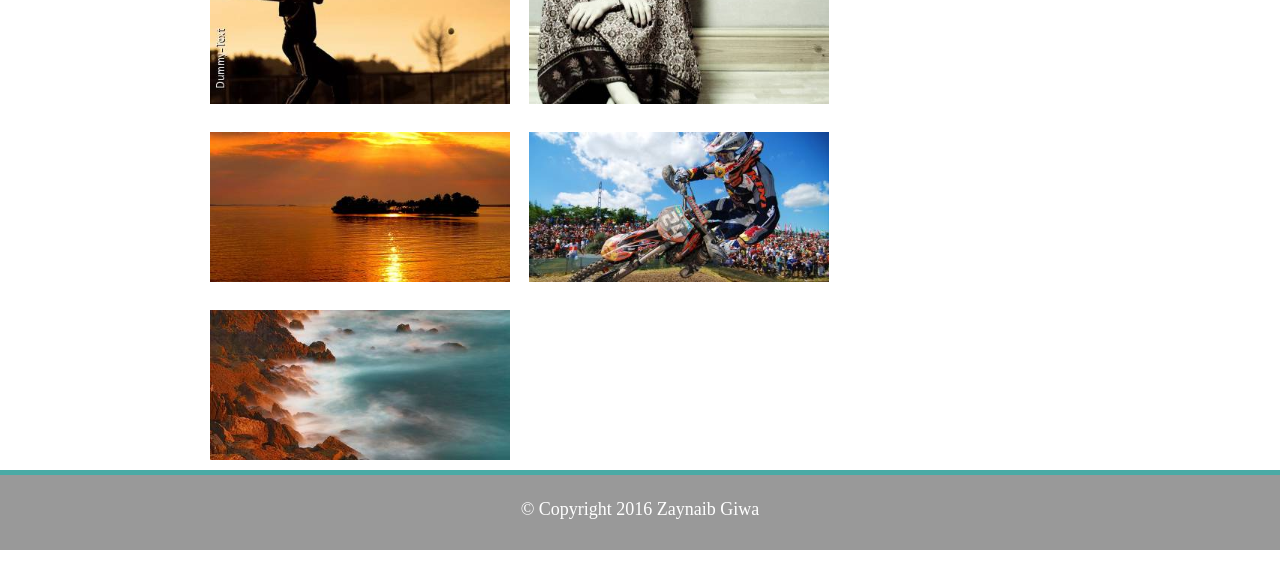
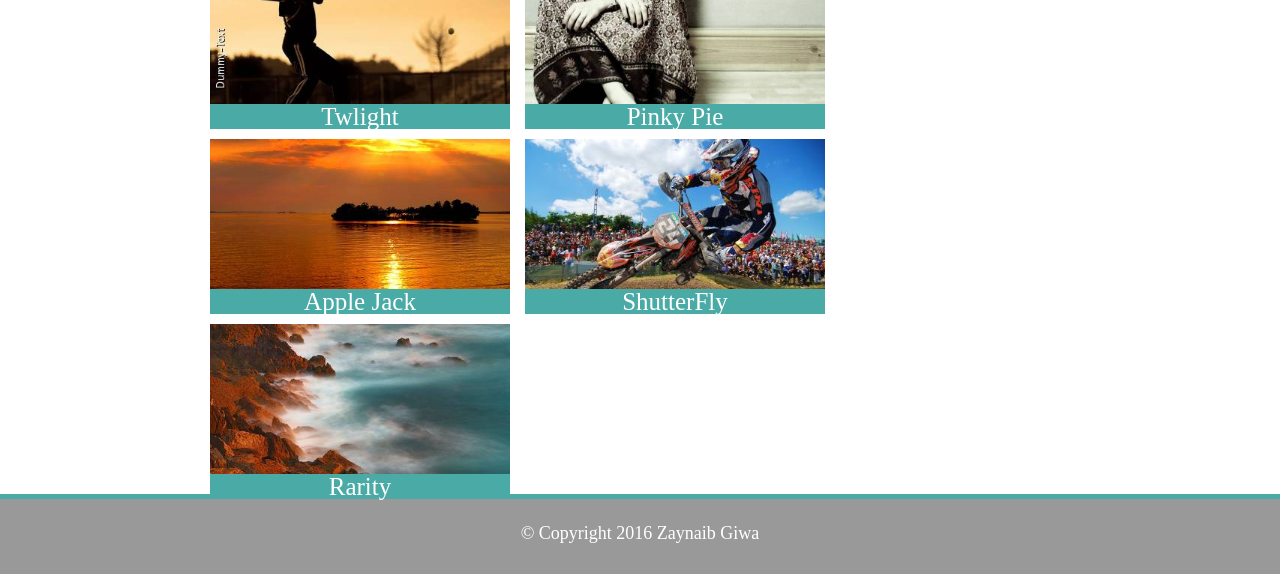
Before and after one commit to zaynaib/Basic-Portfolio, a plain HTML site: page portfolio.html in a window 1280 px wide. Shown: the part 263-837 px from the top of the page. Before the commit the page ends 813 px from the top, so only its background shows below. Drawn offline with Linux system fonts and the light colour scheme.

Commit message:
Close to being done

```diff
--- a/assets/css/style.css
+++ b/assets/css/style.css
@@ -167,14 +167,36 @@ input[type=text]:focus ,input[type=email]:focus{
 Gallery Page Style
 
 ===========================*/
+/*
 .row img{
 	width: 300px;
 	margin-left:15px;
 	margin-top:15px;
 	margin-bottom:10px;
+	float:left;
 }
 
+*/
 
-#gallery{
+.row img{
+	width:300px;
+}
+
+figure{
+	position:relative;
+	float:left;
+	margin-left:15px;
+	margin-top:15px;
+	margin-bottom:20px;
+}
+
+figcaption{
+	background-color:#4aaaa5;
+	color:white;
+	text-align:center;
+	position: absolute;
+    font-size: 25px;
+    float:right;
+    width:100%;
 
 }
--- a/portfolio.html
+++ b/portfolio.html
@@ -29,22 +29,39 @@
 
 			<div id="gallery">
 			<div class="row">
-				<img id="img1" src="assets/images/cricket.jpg">
-				<img id="img2" src="assets/images/baseball.jpg">
+				<figure class="image">
+					<img id="img1" src="assets/images/cricket.jpg">
+					<figcaption><span>Twlight</span></figcaption>
+				</figure>
+
+				<figure class="image">
+					<img id="img2" src="assets/images/baseball.jpg">
+					<figcaption><span>Pinky Pie</span></figcaption>
+				</figure>
 
 			</div>
 
 			<div class="row">
-				<img id="img3" src="assets/images/oldPerson.jpg">
-				<img id="img4" src="assets/images/surfing.jpg">
+				<figure class="image">
+					<img id="img3" src="assets/images/oldPerson.jpg">
+					<figcaption><span>Apple Jack</span></figcaption>
+				</figure>
+
+				<figure class="image">
+					<img id="img4" src="assets/images/surfing.jpg">
+					<figcaption><span>ShutterFly</span></figcaption>
+				</figure>
 			</div>
 
 
 			<div class="row">
-				<img id="img5" src="assets/images/lastImage.jpg">
+				<figure class="image">
+					<img id="img5" src="assets/images/lastImage.jpg">
+					<figcaption><span>Rarity</span></figcaption>
+				</figure>
 			 </div>
 
-			</div>
+			</div> <!--End of gallery -->
 
 			</section>
 
```
